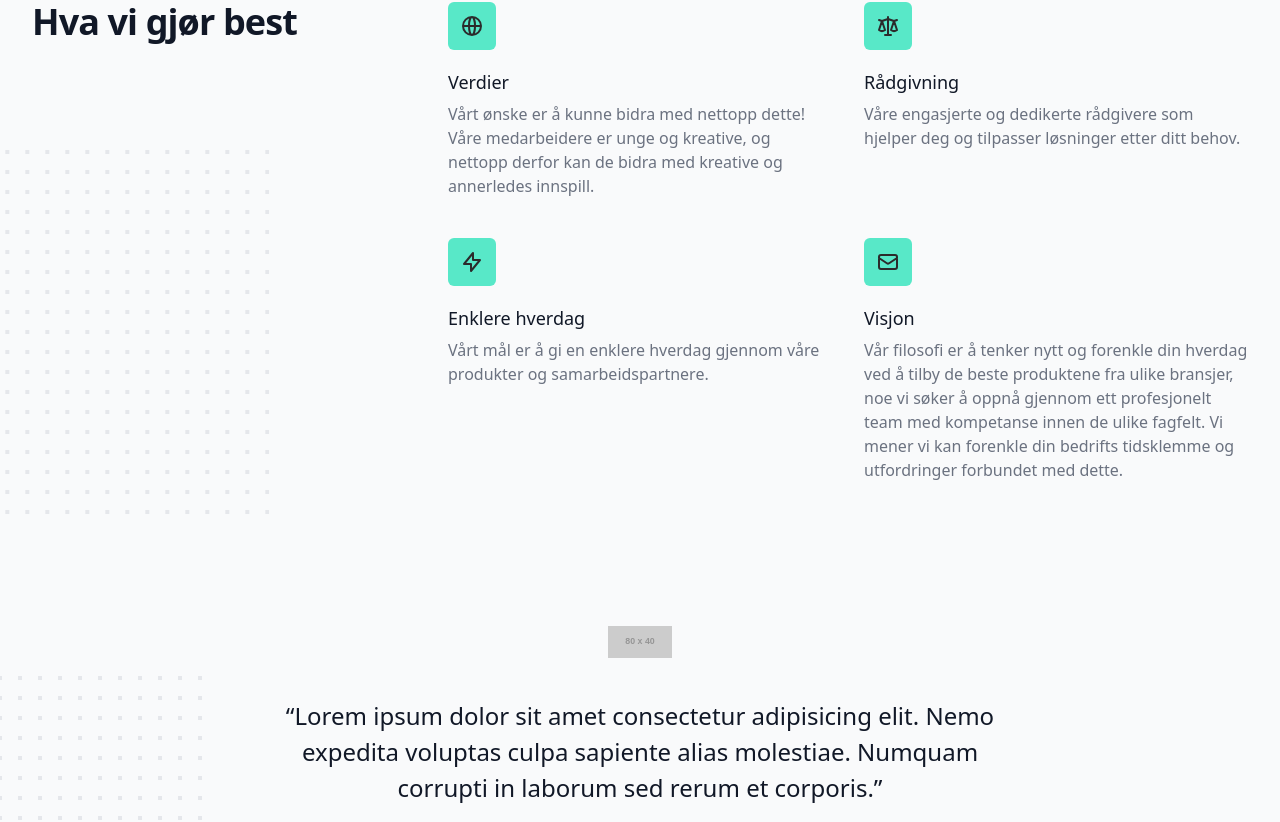
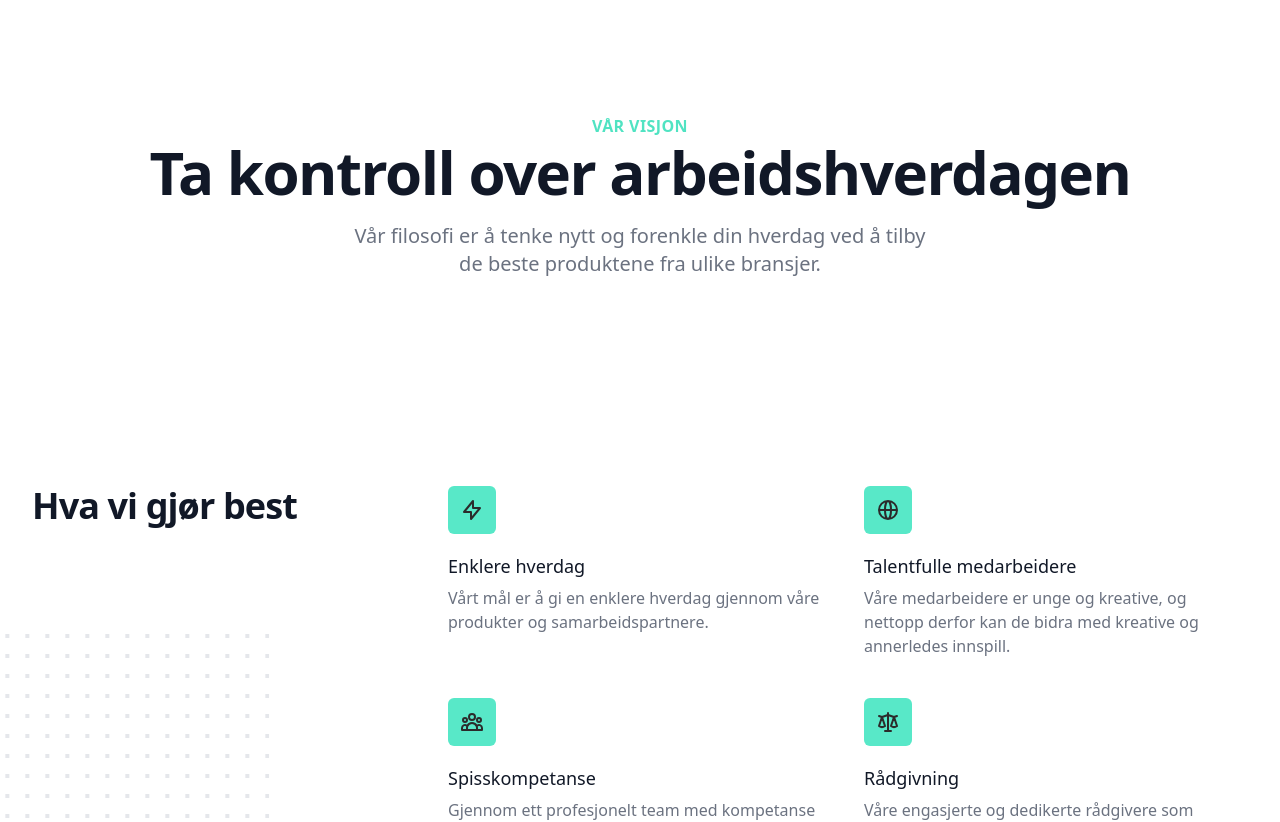
Before and after one commit to NikolaiWaerpen/ale-sales-group, a Next.js app: page / in a window 1280 px wide. Shown: the part 846-1668 px from the top of the page. Built offline with nearby package versions, Linux system fonts and the light colour scheme; what @tailwindcss/typography would draw is missing.

Commit message:
chore: further progress

```diff
--- a/src/components/Footer/index.tsx
+++ b/src/components/Footer/index.tsx
@@ -21,7 +21,12 @@ const navigation = [
   { name: "Kontakt", href: "#" },
 ];
 
-const services = ["Tjeneste 1", "Tjeneste 2", "Tjeneste 3", "Tjeneste 4"];
+const services = [
+  "Rådgivning",
+  "Visjon",
+  "Enklere hverdag",
+  "Kreative løsninger",
+];
 
 const social = [
   {
--- a/src/components/Home/Contact/index.tsx
+++ b/src/components/Home/Contact/index.tsx
@@ -10,7 +10,7 @@ export default function Contact() {
   const [agreed, setAgreed] = useState(false);
 
   return (
-    <div className="bg-white py-16 px-4 overflow-hidden sm:px-6 lg:px-8 lg:py-24">
+    <div className="bg-white py-16 px-4 overflow-hidden sm:px-6 lg:px-8 lg:py-24 mb-36">
       <div className="relative max-w-xl mx-auto">
         <svg
           className="absolute left-full transform translate-x-1/2"
--- a/src/components/Home/Features/index.tsx
+++ b/src/components/Home/Features/index.tsx
@@ -2,16 +2,28 @@
 import {
   GlobeAltIcon,
   LightningBoltIcon,
-  MailIcon,
   ScaleIcon,
+  UserGroupIcon,
 } from "@heroicons/react/outline";
 
 const features = [
   {
-    name: "Verdier",
+    name: "Enklere hverdag",
     description:
-      "Vårt ønske er å kunne bidra med nettopp dette! Våre medarbeidere er unge og kreative, og nettopp derfor kan de bidra med kreative og annerledes innspill.",
+      "Vårt mål er å gi en enklere hverdag gjennom våre produkter og samarbeidspartnere.",
+    icon: LightningBoltIcon,
+  },
+  {
+    name: "Talentfulle medarbeidere",
+    description:
+      "Våre medarbeidere er unge og kreative, og nettopp derfor kan de bidra med kreative og annerledes innspill.",
     icon: GlobeAltIcon,
+  },
+  {
+    name: "Spisskompetanse",
+    description:
+      "Gjennom ett profesjonelt team med kompetanse innen de ulike fagfelt oppnår vi resultater. Vi kan forenkle din bedrifts tidsklemme og utfordringer forbundet med dette.",
+    icon: UserGroupIcon,
   },
   {
     name: "Rådgivning",
@@ -19,25 +31,13 @@ const features = [
       "Våre engasjerte og dedikerte rådgivere som hjelper deg og tilpasser løsninger etter ditt behov.",
     icon: ScaleIcon,
   },
-  {
-    name: "Enklere hverdag",
-    description:
-      "Vårt mål er å gi en enklere hverdag gjennom våre produkter og samarbeidspartnere.",
-    icon: LightningBoltIcon,
-  },
-  {
-    name: "Visjon",
-    description:
-      "Vår filosofi er å tenker nytt og forenkle din hverdag ved å tilby de  beste produktene fra ulike bransjer, noe vi søker å oppnå gjennom ett profesjonelt team med kompetanse innen de ulike fagfelt. Vi mener vi kan forenkle din bedrifts tidsklemme og utfordringer forbundet med dette.",
-    icon: MailIcon,
-  },
 ];
 
 // Offset 2x2 grid
 
 export default function Features() {
   return (
-    <div className="bg-gray-50 overflow-hidden">
+    <div className="bg-white overflow-hidden mt-16 mb-36">
       <div className="relative max-w-7xl mx-auto py-12 px-4 sm:px-6 lg:px-8">
         <svg
           className="absolute top-0 left-full transform -translate-x-1/2 -translate-y-3/4 lg:left-auto lg:right-full lg:translate-x-2/3 lg:translate-y-1/4"
--- /dev/null
+++ b/src/components/Home/Header/index.tsx
@@ -0,0 +1,21 @@
+/* This example requires Tailwind CSS v2.0+ */
+export default function Header() {
+  return (
+    <div className="bg-white mt-16">
+      <div className="max-w-7xl mx-auto py-16 px-4 sm:py-24 sm:px-6 lg:px-8">
+        <div className="text-center">
+          <h2 className="text-base font-semibold text-theme-600 tracking-wide uppercase">
+            Vår visjon
+          </h2>
+          <p className="mt-1 text-4xl font-extrabold text-gray-900 sm:text-5xl sm:tracking-tight lg:text-6xl">
+            Ta kontroll over arbeidshverdagen
+          </p>
+          <p className="max-w-xl mt-5 mx-auto text-xl text-gray-500">
+            Vår filosofi er å tenke nytt og forenkle din hverdag ved å tilby de
+            beste produktene fra ulike bransjer.
+          </p>
+        </div>
+      </div>
+    </div>
+  );
+}
--- a/src/components/Home/Testimonial/index.tsx
+++ b/src/components/Home/Testimonial/index.tsx
@@ -1,7 +1,7 @@
 /* This example requires Tailwind CSS v2.0+ */
 export default function Testimonial() {
   return (
-    <section className="py-12 bg-gray-50 overflow-hidden md:py-20 lg:py-24">
+    <section className="py-12 bg-white overflow-hidden md:py-20 lg:py-24 my-12">
       <div className="relative max-w-7xl mx-auto px-4 sm:px-6 lg:px-8">
         <svg
           className="absolute top-full right-full transform translate-x-1/3 -translate-y-1/4 lg:translate-x-1/2 xl:-translate-y-1/2"
--- a/src/pages/index.tsx
+++ b/src/pages/index.tsx
@@ -1,4 +1,5 @@
 import Hero from "../components/Home/Hero";
+import Header from "../components/Home/Header";
 import Features from "../components/Home/Features";
 import Partners from "../components/Home/Partners";
 import Contact from "../components/Home/Contact";
@@ -8,9 +9,10 @@ export default function Home() {
   return (
     <>
       <Hero />
+      <Header />
       <Features />
+      <Partners />
       <Testimonial />
-      <Partners />
       <Contact />
     </>
   );
```
